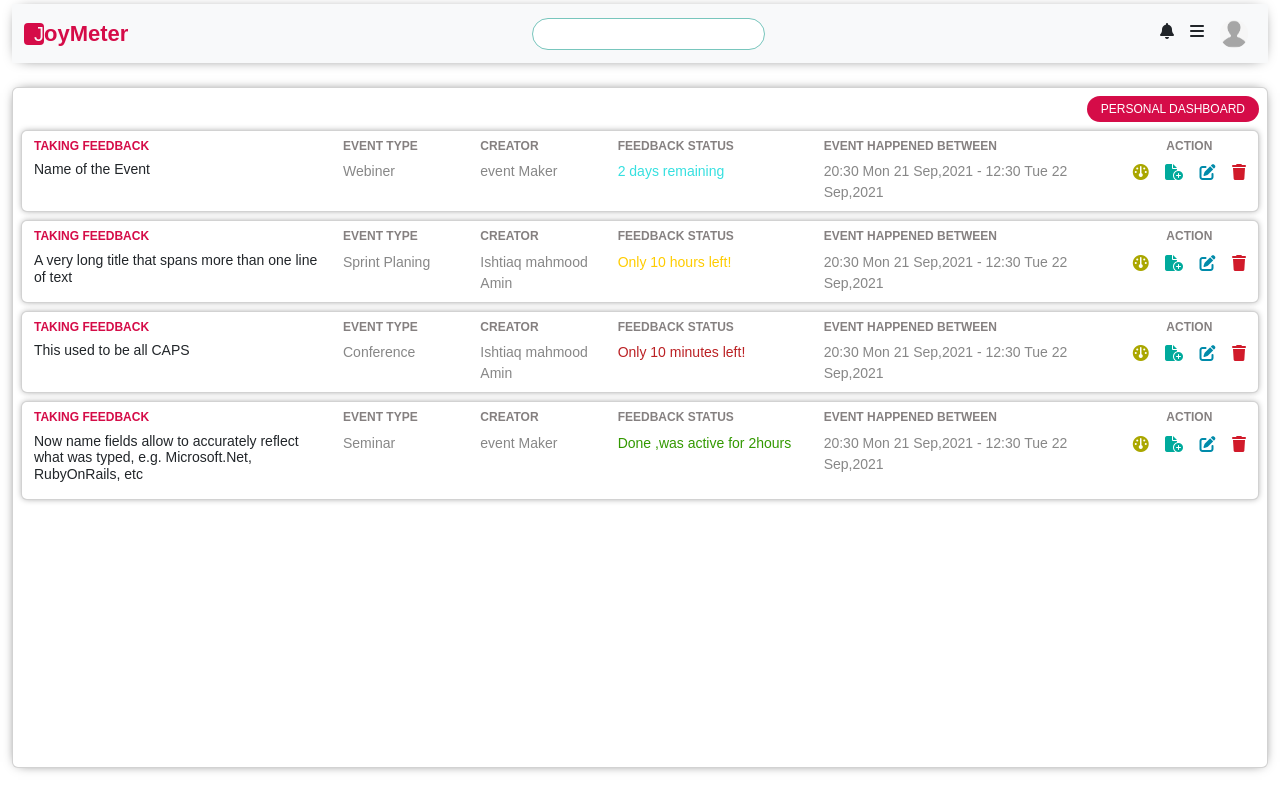
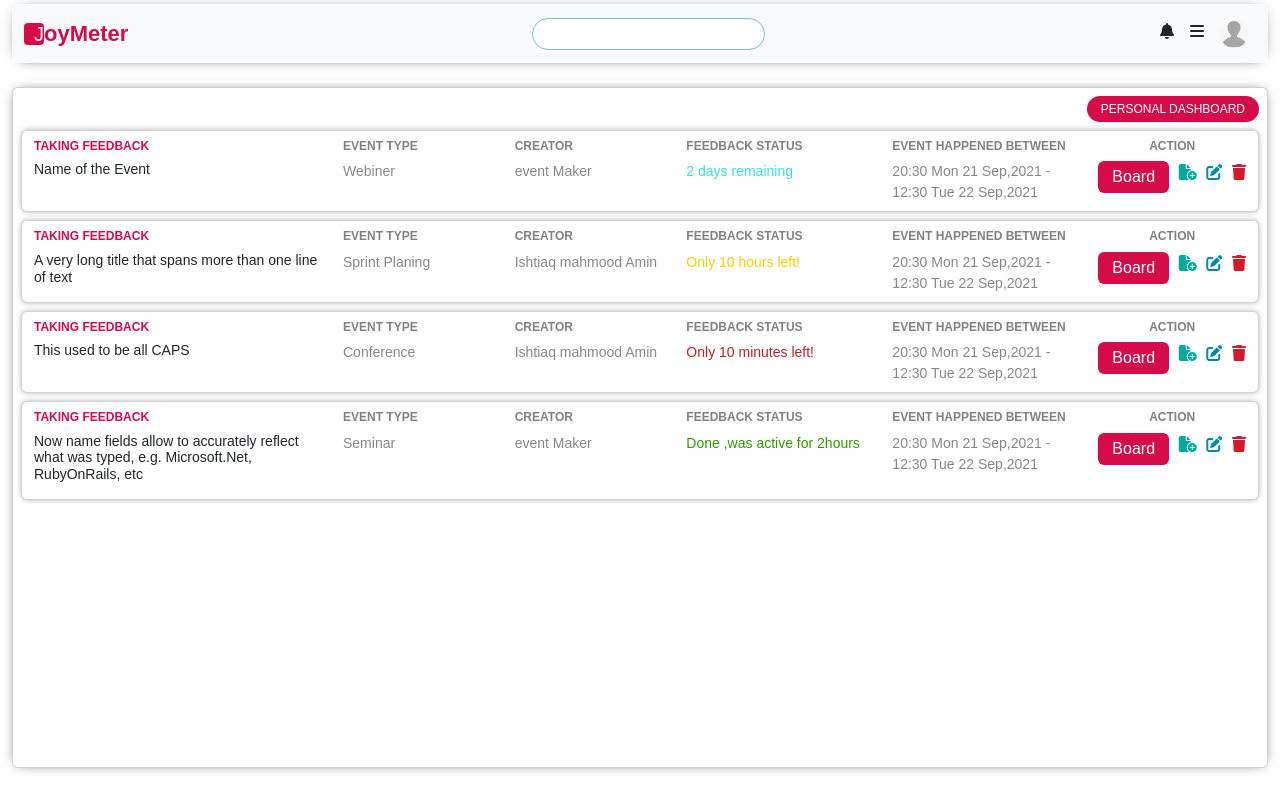
Before and after one commit to praveen1642/task, an Angular app: page / in a window 1280 px wide. Built offline with nearby package versions, Linux system fonts and the light colour scheme.

Commit message:
changes added

```diff
--- a/src/app/home/home.component.html
+++ b/src/app/home/home.component.html
@@ -4,14 +4,10 @@
   </div>
 </div>
 <div *ngIf="!isDetailOpen">
-  <div
-    class="card card-contant py-2 mt-2"
-    *ngFor="let data of joyMeterData"
-    (click)="handleOpenDetail(data)"
-  >
+  <div class="card card-contant py-2 mt-2" *ngFor="let data of joyMeterData">
     <div class="container-fluid">
       <div class="row">
-        <div class="col-3">
+        <div class="col-3 taking-col" (click)="handleOpenDetail(data)">
           <h6 class="heading active">TAKING FEEDBACK</h6>
           <h6 class="heading-content">{{ data.taking }}</h6>
         </div>
@@ -29,7 +25,7 @@
             {{ data.feedbackStatus.text }}
           </div>
         </div>
-        <div class="col-3">
+        <div class="col-2">
           <h6 class="heading">EVENT HAPPENED BETWEEN</h6>
           <div class="list-text">
             {{ data.evtHapBet.start }} - {{ data.evtHapBet.end }}
@@ -38,14 +34,7 @@
         <div class="col">
           <h6 class="heading d-flex justify-content-center">ACTION</h6>
           <div class="d-flex justify-content-between">
-            <div
-              class="d-inline-block"
-              tabindex="0"
-              data-bs-toggle="tooltip"
-              title="Dashboard"
-            >
-              <i class="fa-solid fa-gauge dashboard-icon"></i>
-            </div>
+            <a href="/board"> <button class="btn btn-primary">Board</button></a>
             <div tabindex="0" data-bs-toggle="tooltip" title="Post">
               <i class="fa-solid fa-file-circle-plus post-icon"></i>
             </div>
--- a/src/app/home/home.component.scss
+++ b/src/app/home/home.component.scss
@@ -19,9 +19,11 @@
         opacity: 100%;
     }
 }
+.taking-col{
+    cursor: pointer;
+}
 .card-contant:hover{
     box-shadow:0px 0px 6px -1px var(--secondary-color);
-    cursor: pointer;
 }
 .heading-content{
     font-size: 14px;
--- a/src/styles.scss
+++ b/src/styles.scss
@@ -9,7 +9,6 @@
     background-color: var(--bg-color) !important;
     border: none;
     padding:4px 14px;
-
 }
 .btn-primary:hover{
     color: var(--text-color);
```
